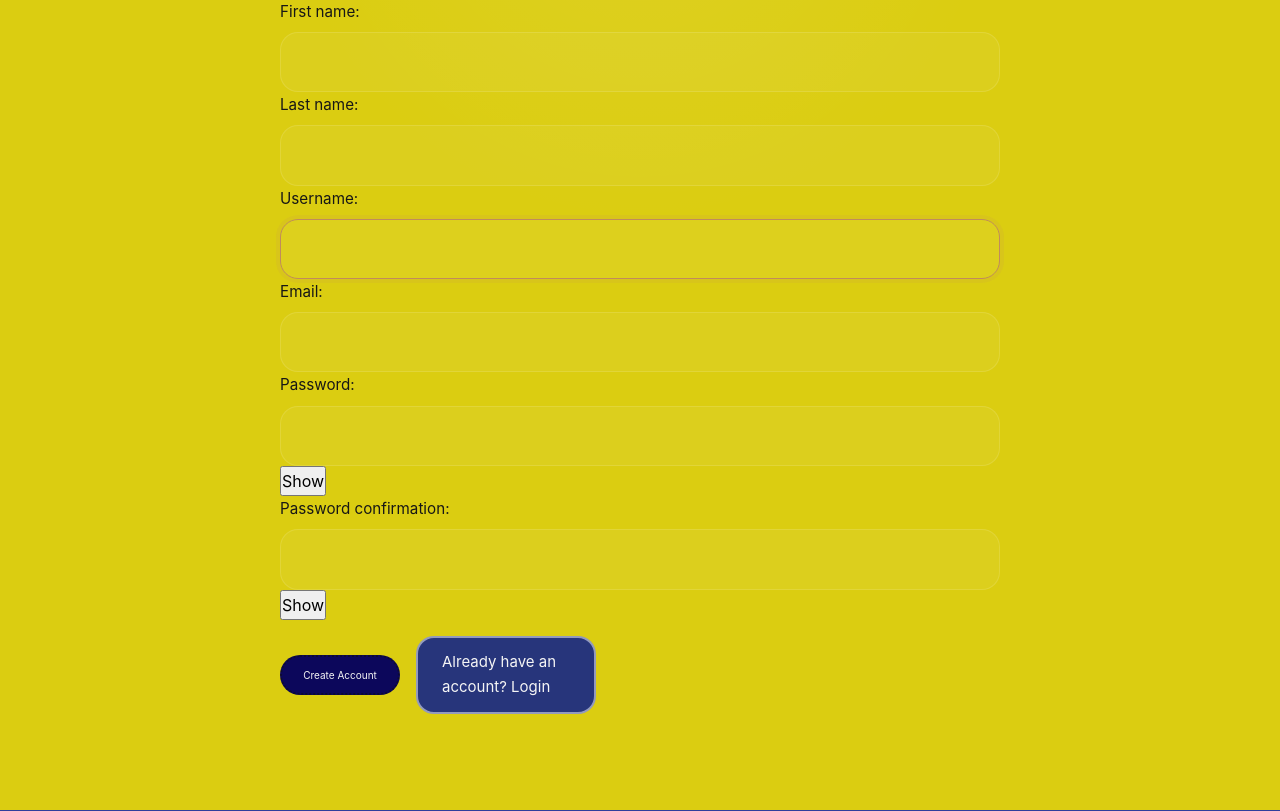
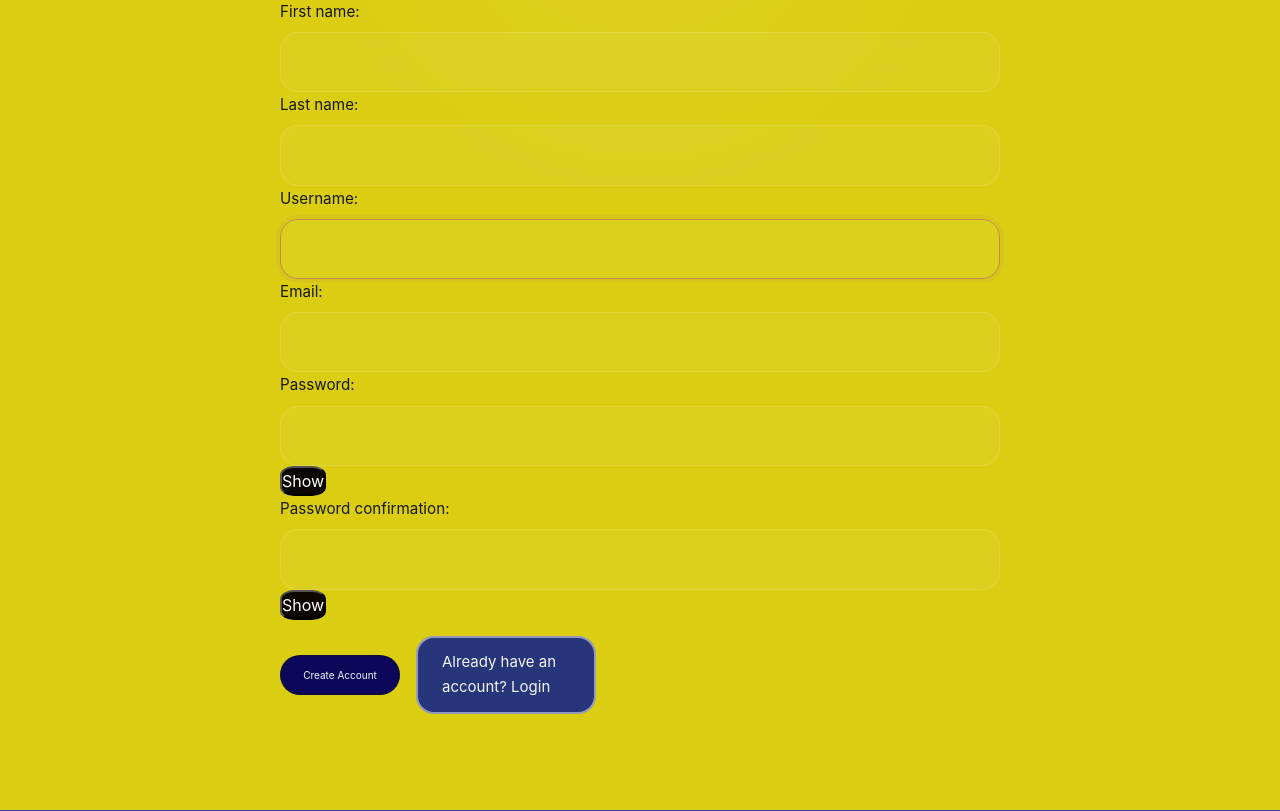
Before and after one commit to mohammadasif-27/CAFE, a Django app: page /accounts/register/ in a window 1280 px wide. Shown: the part 137-948 px from the top of the page. Run offline with Django 5.2, Linux system fonts and the light colour scheme.

Commit message:
change the shpw btn in register page

```diff
--- a/static/css/style.css
+++ b/static/css/style.css
@@ -1117,3 +1117,9 @@ footer h3 {
 .btn-primary a{
     padding: 20px;
 }
+/* show */
+.password-toggle {
+    background-color: #0b0601;
+    color: white;
+    border-radius: 30%;
+}
--- a/templates/home_content_partial.html
+++ b/templates/home_content_partial.html
@@ -152,7 +152,7 @@
                 <span>Map placeholder</span>
             </div>
         </div>
-        <form id="contact-form" class="contact-form" method="post" action="">
+        <form id="" class="contact-form" method="post" action="">
             {% csrf_token %}
             <div class="form-group">
                 <label for="name">Name</label>
```
Also changed, not shown: core/views.py (+9 -0 lines).
